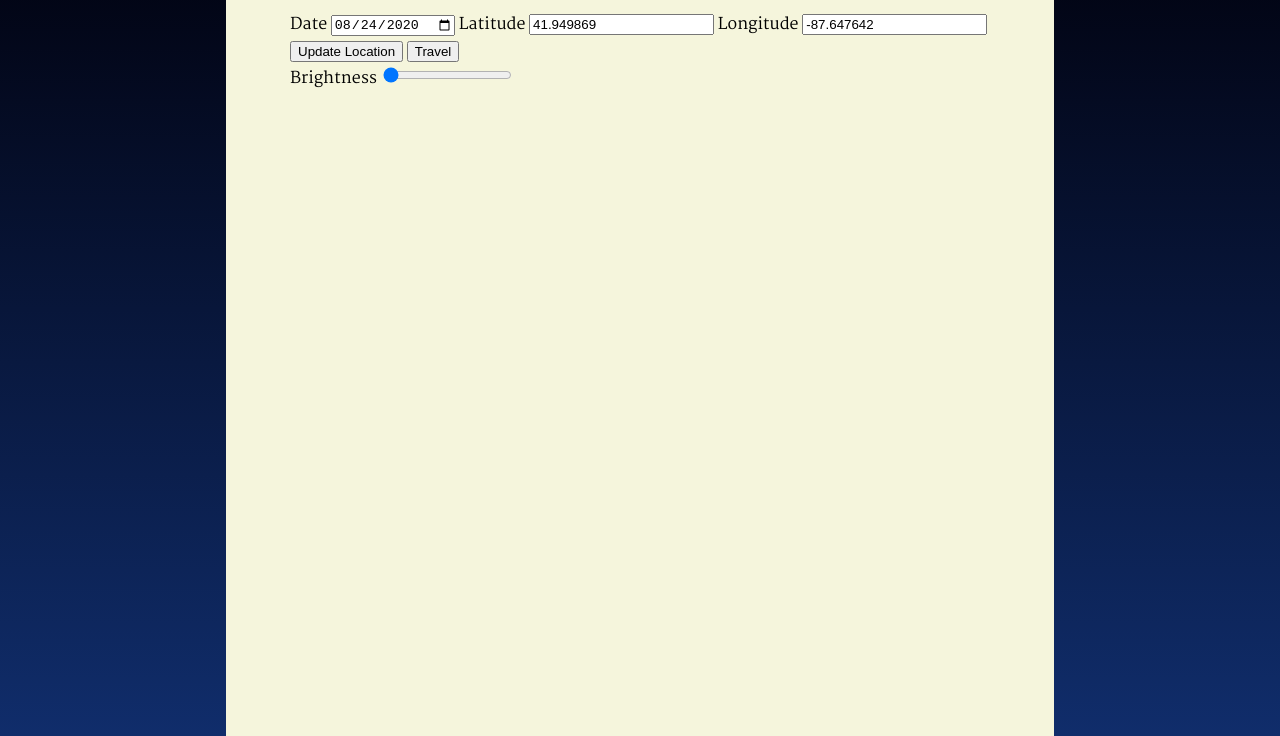
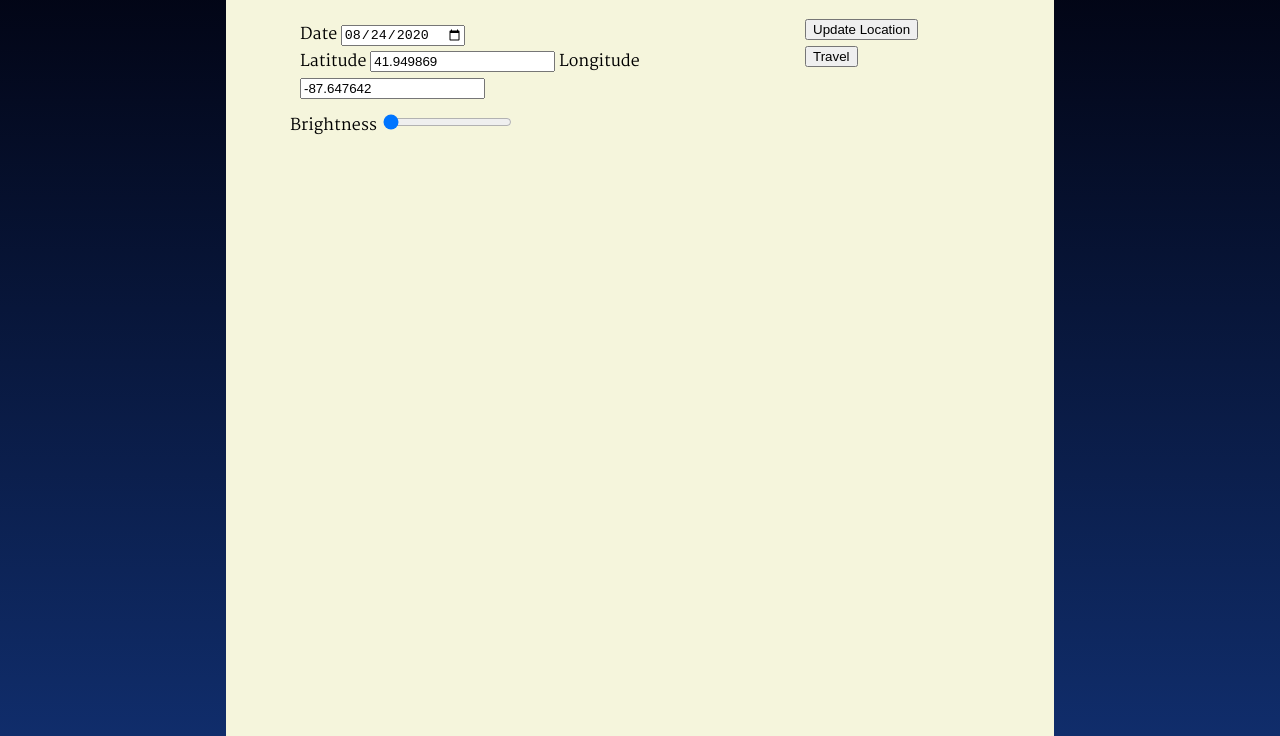
Before and after one commit to mjoerussell/onenightonearth, a website built with webpack: page public/index.html in a window 1280 px wide. Shown: the part 64-800 px from the top of the page. Built offline with nearby package versions, Linux system fonts and the light colour scheme; files whose address does not match are found by name.

Commit message:
Adjusting input layout

```diff
--- a/public/index.html
+++ b/public/index.html
@@ -13,10 +13,14 @@
             <h1>One night, on Earth...</h1>
             <div id="settings">
                 <div id="main-settings">
+                    <div class="input-fields">
+                        <div class="input-row">
                             <label>
                                 Date
                                 <input id="dateInput" type="date" value="2020-08-24" />
                             </label>
+                        </div>
+                        <div class="input-row">
                             <label>
                                 Latitude
                                 <input id="latInput" type="text" value="41.949869" min="-90.0" max="90.0" />
@@ -25,6 +29,8 @@
                                 Longitude
                                 <input id="longInput" type="text" value="-87.647642" min="-180.0" max="180.0" />
                             </label>
+                        </div>
+                    </div>
                     <div id="actions">
                         <button id="locationUpdate">Update Location</button>
                         <button id="timelapse">Travel</button>
--- a/public/styles/main.css
+++ b/public/styles/main.css
@@ -33,6 +33,29 @@ h1 {
     min-width: 200px;
 }
 
+#main-settings {
+    display: flex;
+    flex-direction: row;
+}
+
+.input-fields {
+    width: 70%;
+    padding: 10px;
+}
+
+.input-fields .input-row {
+    width: 100%;
+}
+
+#actions {
+    width: 20%;
+    padding: 5px;
+}
+
+.actions button {
+    width: 100%;
+}
+
 .canvas-container {
     display: inline-block;
     position: relative;
```
Lines whose indentation alone changed are shown as unchanged.
